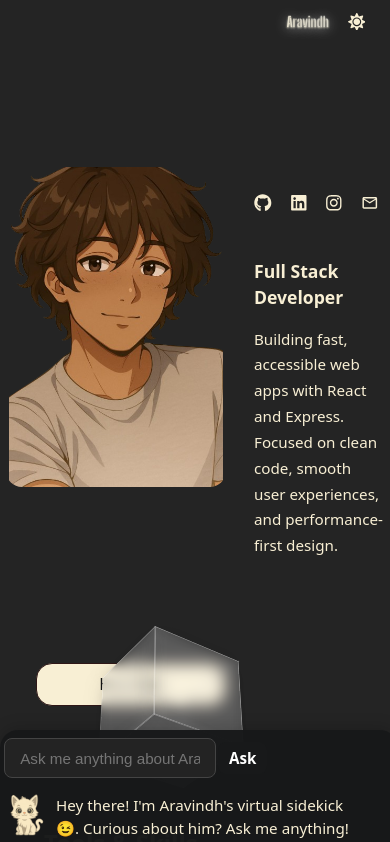
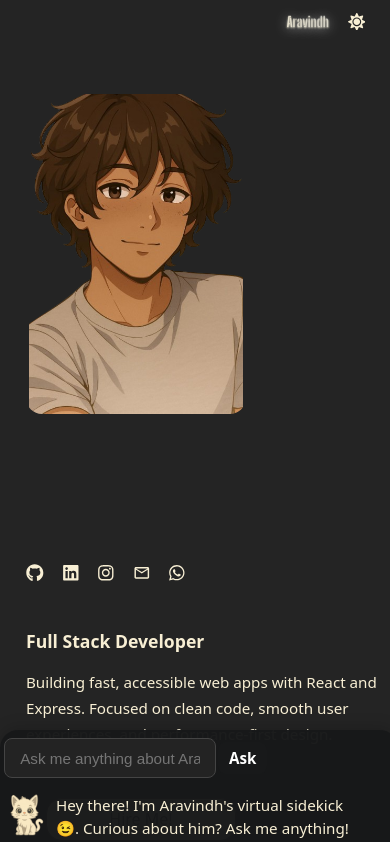
Before and after one commit to aravindh99/portfolio, a React (Vite) app: page / in a window 390 px wide. Shown: the top 842 px of the page. Built offline with nearby package versions, Linux system fonts and the light colour scheme; no server answers; what @huggingface/inference would draw is missing.

Commit message:
added media for clashing 3d cube

```diff
--- a/src/index.css
+++ b/src/index.css
@@ -303,6 +303,28 @@ main {
   justify-self: center;
   margin-left: -300px;
   margin-top: 50px;
+}
+
+@media (max-width: 700px){
+
+  .about {
+    grid-template-columns: 1fr 1fr;
+
+  }
+  .cont{
+   margin-left: 2px;
+   margin-bottom: 30px;
+  }
+  .hire{
+  justify-self: center;
+  }
+  .abt{
+    margin-left: 20px;
+  }
+  .ara-img-stack{
+    margin-left: 20px;
+  }
+
 }
 
 .cube {
```
